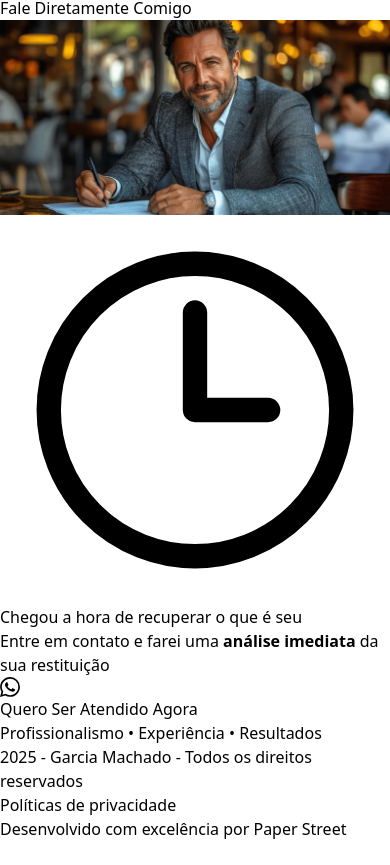
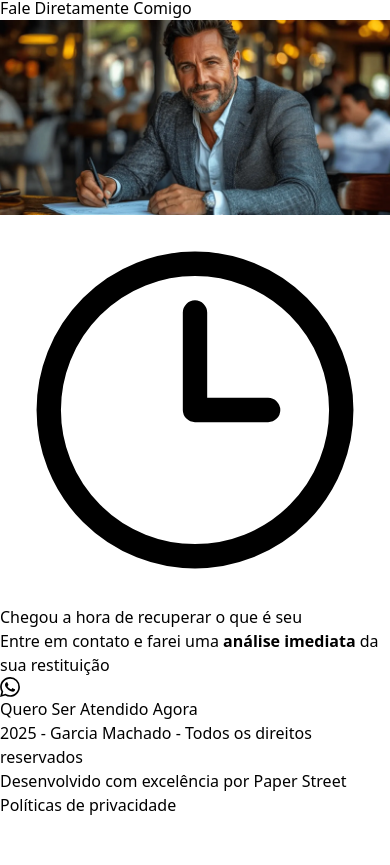
Before and after one commit to Paper-Street-Softwares/LPS-Jefferson-Macilio, a React (Vite) app: page / in a window 390 px wide. Shown: the part 6352-7217 px from the top of the page. After the commit the page ends 7193 px from the top, so only its background shows below. Built offline with nearby package versions, Linux system fonts and the light colour scheme.

Commit message:
feat: Finaliza footer

```diff
--- a/src/content/Content.jsx
+++ b/src/content/Content.jsx
@@ -494,11 +494,6 @@ const content = {
         </div>
       ),
     },
-    pontos: {
-      ponto1: "Profissionalismo",
-      ponto2: "Experiência",
-      ponto3: "Resultados",
-    },
   },
 
   util: {
--- a/src/pages/Index.jsx
+++ b/src/pages/Index.jsx
@@ -18,7 +18,7 @@ export default function Index() {
         <Cta colorMode={colorMode} />
         <About />
       </main>
-      <Footer />
+      <Footer colorMode={colorMode} />
       <WhatsappFloatingButton />
     </>
   );
--- a/src/sections/Cta.jsx
+++ b/src/sections/Cta.jsx
@@ -46,7 +46,7 @@ export default function Cta({ colorMode }) {
 
             <MotionDivDownToUp>
               <h2
-                className={`max-w-3xl mx-auto mt-6 text-3xl text-${textColor} font-mainFont lg:text-4xl`}
+                className={`max-w-3xl mx-auto mt-6 text-3xl text-${textColor} font-mainFont lg:text-4xl font-medium`}
               >
                 {content.cta.texts.titulo}
               </h2>
--- a/src/sections/Footer.jsx
+++ b/src/sections/Footer.jsx
@@ -6,12 +6,16 @@ import React, { useState } from "react";
 import { Dialog } from "primereact/dialog";
 import { X, MoveRight } from "lucide-react";
 import "primereact/resources/themes/lara-light-cyan/theme.css";
+import { themes } from "../content/Themes";
 
-export default function Footer() {
+export default function Footer({ colorMode }) {
   const [visible, setVisible] = useState(false);
   const abrirModal = () => {
     setVisible(true);
   };
+
+  const { backgroundDiv, textColor, minitag, mainColor } =
+    themes[colorMode] || themes.default;
 
   return (
     <>
@@ -22,12 +26,14 @@ export default function Footer() {
             alt="Imagem ilustrativa"
             className="w-full h-full object-cover"
           />
-          <div className="absolute inset-0 bg-black/90"></div>
+          <div className={`absolute inset-0 ${backgroundDiv}`}></div>
         </div>
-        <SectionArea>
+        <SectionArea paddingbot={false} className="pb-8">
           <div className="relative z-10 mx-auto text-center max-w-7xl ">
             <MotionDivDownToUp>
-              <span className="inline-flex items-center rounded-full bg-darker text-fontLighter font-semibold text-xs px-4 py-1.5 uppercase tracking-wider ring-1 ring-inset ring-white/10">
+              <span
+                className={`inline-flex items-center rounded-full text-${textColor} bg-${minitag} font-semibold text-xs px-4 py-1.5 uppercase tracking-wider ${textColor}`}
+              >
                 <svg
                   className="w-4 h-4 mr-1.5"
                   xmlns="http://www.w3.org/2000/svg"
@@ -47,7 +53,9 @@ export default function Footer() {
             </MotionDivDownToUp>
 
             <MotionDivDownToUp>
-              <h2 className="max-w-3xl mx-auto mt-6 text-3xl text-fontLighter font-mainFont lg:text-4xl mb-12">
+              <h2
+                className={`max-w-3xl mx-auto mt-6 text-3xl text-${textColor} font-mainFont lg:text-4xl mb-12 font-medium`}
+              >
                 {content.footer.texts.titulo}
               </h2>
             </MotionDivDownToUp>
@@ -60,21 +68,15 @@ export default function Footer() {
             />
 
             <MotionDivDownToUp>
-              <div className="max-w-xs mx-auto mt-16 border-t border-white/10"></div>
+              <div
+                className={`max-w-xs mx-auto mt-16 border-t border-neutral-500/50`}
+              ></div>
             </MotionDivDownToUp>
 
-            <MotionDivDownToUp>
-              <p className="mt-6 text-sm text-fontLighter/50">
-                {content.footer.pontos.ponto1} • {content.footer.pontos.ponto2}{" "}
-                • {content.footer.pontos.ponto3}
-              </p>
-            </MotionDivDownToUp>
-
-            <div className="mt-12 text-sm text-fontLighter/50 ">
+            <div
+              className={`mt-12 text-sm text-${textColor} flex flex-col gap-2 opacity-75`}
+            >
               <p>{content.footer.texts.direitosReservados}</p>
-              <a onClick={abrirModal} className="underline cursor-pointer">
-                Políticas de privacidade
-              </a>{" "}
               <p>
                 Desenvolvido com excelência por{" "}
                 <a
@@ -85,6 +87,9 @@ export default function Footer() {
                   Paper Street
                 </a>
               </p>
+              <a onClick={abrirModal} className="underline cursor-pointer">
+                Políticas de privacidade
+              </a>{" "}
             </div>
           </div>
           <Dialog
```
